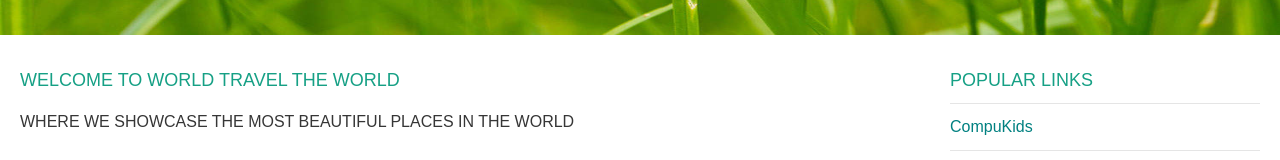
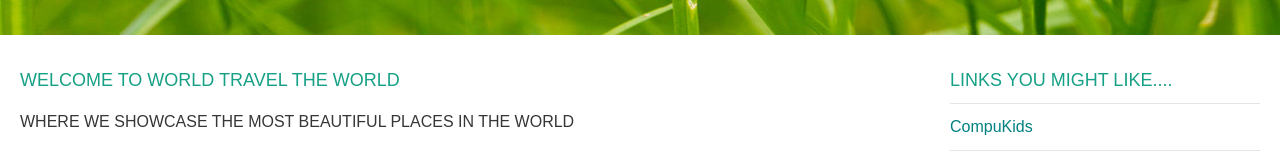
Before and after one commit to nkululekohzunguh-ITvarsity/Module-6-Assessment-1-, a plain HTML site: page index.html in a window 1280 px wide. Shown: the part 620-780 px from the top of the page. Drawn offline with Linux system fonts and the light colour scheme.

Commit message:
Update index.html

```diff
--- a/index.html
+++ b/index.html
@@ -39,7 +39,7 @@
 
         <div id="sidebar">
 
-           <h2>Popular Links</h2>
+           <h2>Links you might like....</h2>
 <ul class="styled">
 
 <li><a href="http://www.compukids.me">CompuKids</a></li>
```
